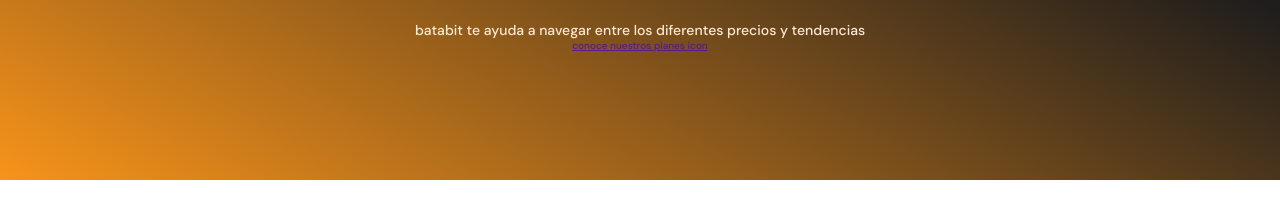
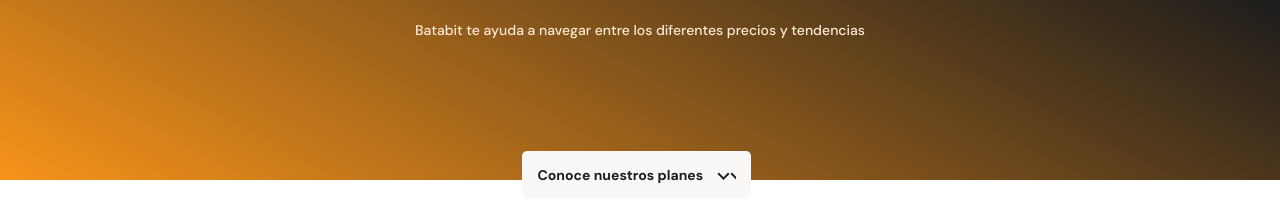
Before and after one commit to Boris-Murillo/batabit, a plain HTML site: page index.html in a window 1280 px wide. Shown: the part 154-376 px from the top of the page. Drawn offline with Linux system fonts and the light colour scheme.

Commit message:
header terminado

```diff
--- a/index.html
+++ b/index.html
@@ -15,9 +15,9 @@
         <img src="./assets/img/logo.svg" alt="">
         <div class="header--title-container">
             <h1>La próxima revolución en el intercambio de criptomonedas</h1>
-            <p>batabit te ayuda a navegar entre los diferentes precios y tendencias</p>
-            <a href="" class="header--button">conoce nuestros planes
-                <span>icon</span>
+            <p>Batabit te ayuda a navegar entre los diferentes precios y tendencias</p>
+            <a href="" class="header--button">Conoce nuestros planes
+                <span></span>
             </a>
         </div>
      </header>
--- a/styles.css
+++ b/styles.css
@@ -65,3 +65,32 @@
     line-height: 1.8rem;
     color: var(--soft-orange);
 }
+
+.header--title-container .header--button{
+    position: absolute;
+    left: calc(50% - 118px) ;
+    top: 270px;
+    display: block;
+    margin-top: 35px;
+    padding: 15px;
+    width: 229px;
+    height: 48px;
+    background-color: var(--off-white);
+
+    /*sombra*/
+    box-shadow: 0 px 4px 8px rgba(89, 73, 30, 0.16);
+    border:  none;
+    border-radius: 5px;
+    font-size: 1.4rem;
+    font-weight: bold;
+    text-decoration: none;
+    color: var(--black);
+}
+
+.header--button span{
+    display: inline-block;
+    width: 19px;
+    height: 8px;
+    margin-left: 10px;
+    background-image: url(./assets/icons/down-arrow.svg);
+}
```
